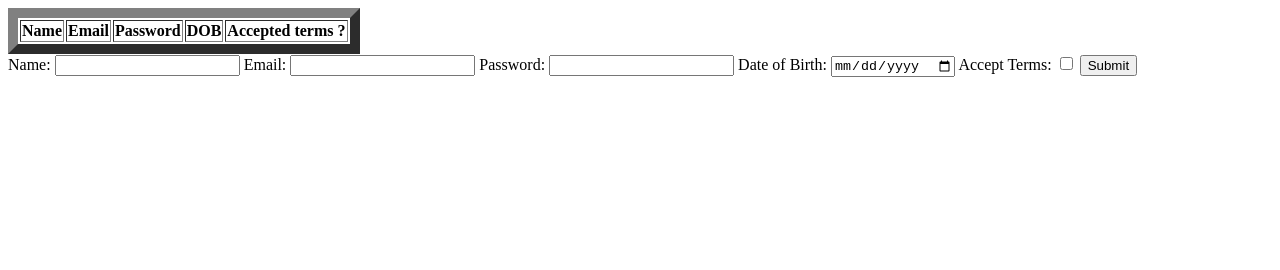
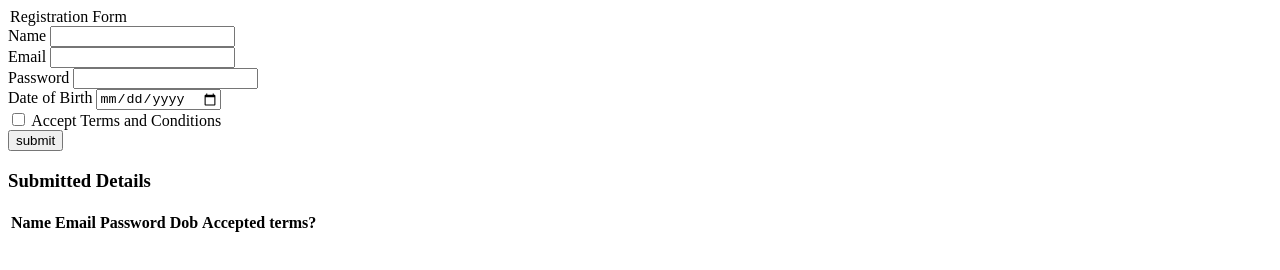
Before and after one commit to PrabhaDevalapalli/wd101, a plain HTML site: page index.html in a window 1280 px wide. Drawn offline with Linux system fonts and the light colour scheme.

Commit message:
Update index.html

```diff
--- a/index.html
+++ b/index.html
@@ -1,46 +1,63 @@
 <!DOCTYPE html>
 <html lang="en">
+
 <head>
     <meta charset="UTF-8">
-    <meta name="viewport" content="width=device-width, initial-scale=2.0">
-    <title>Registration Form</title>
-    <script src="index.js" defer></script> <!-- Include index.js -->
+    <meta name="viewport" content="width=device-width, initial-scale=1.0">
+    <link rel="stylesheet" href="style.css">
+    <title>Document</title>
 </head>
-<table border="10">
-    <thead>
-        <tr>
-            <th>Name</th>
-            <th>Email</th>
-            <th>Password</th>
-            <th>DOB</th>
-            <th>Accepted terms   ?</th>
-        </tr>
-    </thead>
-    <tbody id="TableBody"></tbody>
-</table>
+     <script src="index.js"></script>
+
 <body>
-
-    <form id="Registration Form">
-        <label for="Name">Name:</label>
-        <input type="Text" id="Name" required>
-
-        <label for="Email">Email:</label>
-        <input type="Email" id="Email" required>
-
-        <label for="Password">Password:</label>
-        <input type="Password" id="Password" required>
-
-        <label for="DOB">Date of Birth:</label>
-        <input type="Date" id="DOB" onchange="validateDateOfBirth()" required>
-
-        <label for="AcceptTerms">Accept Terms:</label>
-        <input type="Checkbox" id="AcceptTerms" required>
-
-        <button type="Submit">Submit</button>
+    <div class="Error-msg"></div>
+    <form id="Form Data">
+        <legend>Registration Form</legend>
+        <div class="Container">
+            <label for="Name">Name</label>
+            <input type="Text" name="Name" id="Name">
+        </div>
+        <div class="Container">
+            <label for="Email">Email</label>
+            <input type="Email" name="Email" id="Email">
+        </div>
+        <div class="Container">
+            <label for="Password">Password</label>
+            <input type="Password" name="Password" id="Password">
+        </div>
+        <div class="Container">
+            <label for="DOB">Date of Birth</label>
+            <input type="Date" name="DOB" id="DOB">
+        </div>
+        <div class="Checkbox">
+            <input type="Checkbox" name="Agree" id="Agree">
+            <label for="Agree">Accept Terms and Conditions</label>
+        </div>
+        <button type="Submit" id="Submit">submit</button>
     </form>
+    <div class="Userinfo">
+        <h3>Submitted Details</h3>
 
 
 
+        <table>
+            <thead>
+                <tr>
+                    <th>Name</th>
+                    <th>Email</th>
+                    <th>Password</th>
+                    <th>Dob</th>
+                    <th>Accepted terms?</th>
+                </tr>
+            </thead>
+            <tbody id="TableBody">
+
+            </tbody>
+        </table>
+
+
+    </div>
 
 </body>
+
 </html>
```
